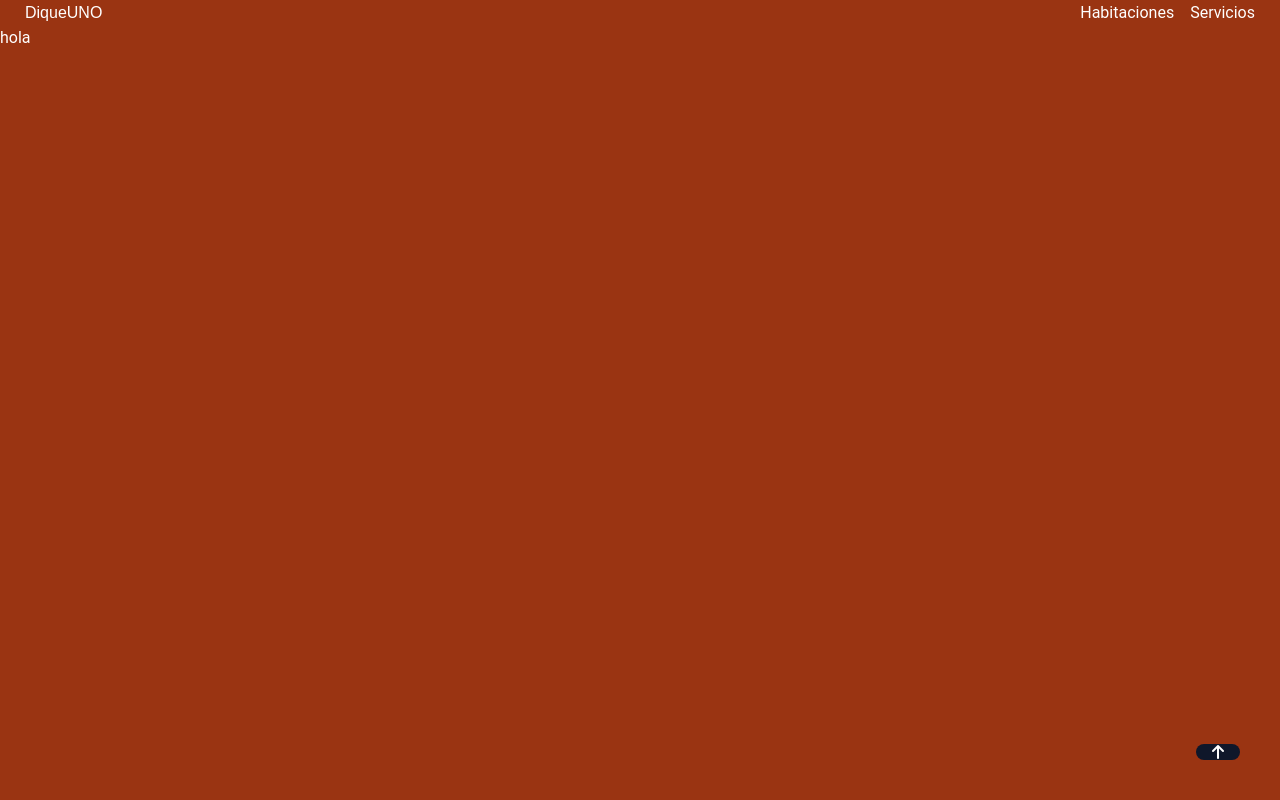
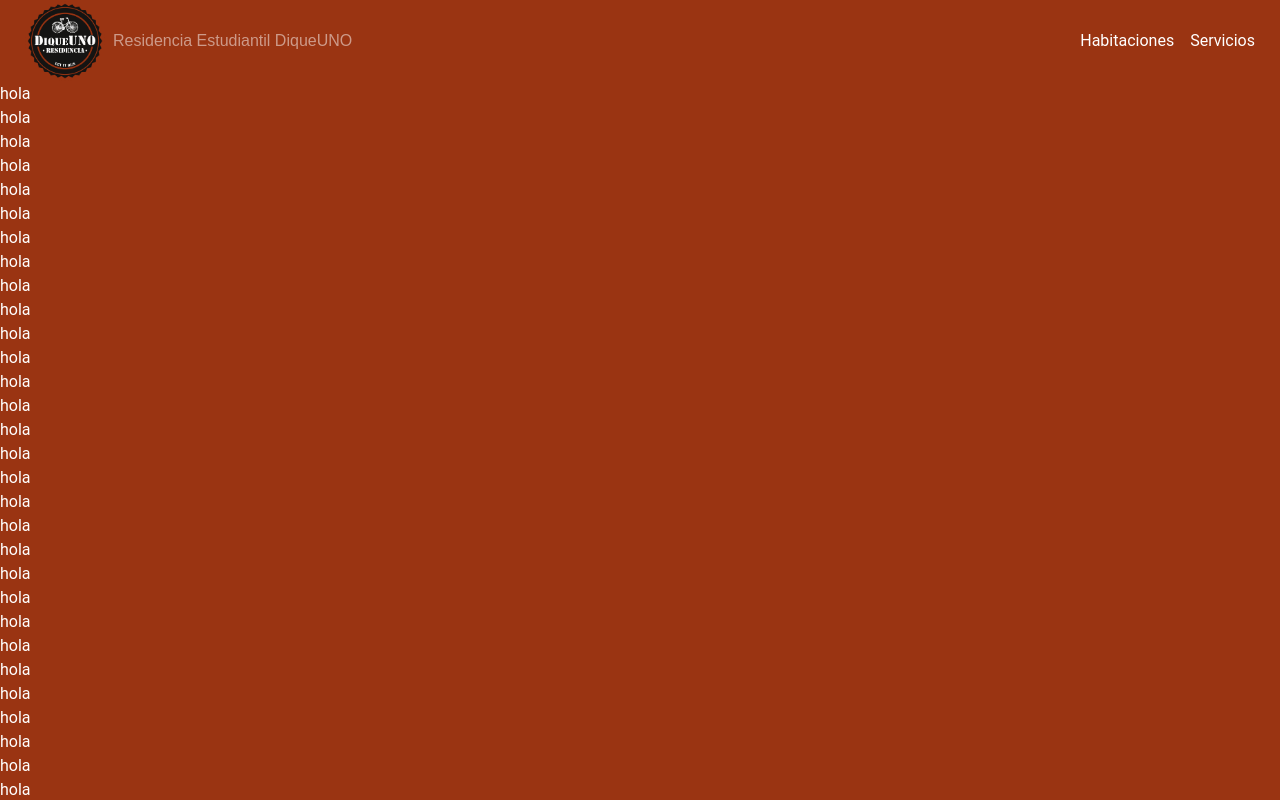
Before and after one commit to inagoy/diqueuno, a SvelteKit app: page / in a window 1280 px wide. Shown: the top 800 px of the page. Built offline with nearby package versions, Linux system fonts and the light colour scheme; a web font is replaced by a local one.

Commit message:
adding logo, working nav

```diff
--- a/package.json
+++ b/package.json
@@ -1,5 +1,5 @@
 {
-	"name": "drumsep",
+	"name": "diqueuno",
 	"version": "0.0.1",
 	"private": true,
 	"scripts": {
--- a/src/components/Header.svelte
+++ b/src/components/Header.svelte
@@ -1,5 +1,7 @@
 <script>
+
     export let y;
+
     let tabs = [
        {name: 'Habitaciones', link: '#habitaciones'},
        {name: 'Servicios', link: '#servicios'},
@@ -9,9 +11,12 @@
 <header class={'sticky z-[10] top-0 duration-200 px-6 flex items-center justify-between border border-solid'+ (
     y > 0 ? 'py-4 bg-slate-950 border-green-950' : 'py-6 bg-transparent border-transparent'
 )}>
-    <h1 class="font-medium">
-        DiqueUNO
-    </h1>
+    <div class="flex items-center justify-between gap-2">
+        <img src="/favicon.png" alt="Logo" width="80px"class=""/>
+        <h1 class="font-medium opacity-50">
+            Residencia Estudiantil DiqueUNO
+        </h1>
+    </div>
     <div class="sm:flex items-center gap-4 hidden">
         {#each tabs as tab, index}
             <a href={tab.link} class="duration-200 hover:opacity-40">
--- a/src/components/Main.svelte
+++ b/src/components/Main.svelte
@@ -1 +1,7 @@
-hola
+
+<script>
+    let holas = new Array(100).fill(0);
+</script>
+{#each holas as hola}
+    <div>hola</div>
+{/each}
--- a/src/routes/+layout.svelte
+++ b/src/routes/+layout.svelte
@@ -8,17 +8,18 @@
     let innerWidth = 0;
 
     function goTop(){
+        console.log("gotop")
         document.body.scrollIntoView()
     }
+    $:console.log(y);
 </script>
-
-<div class="relative flex flex-col max-w-[1400px] mx-auto w-full text-sm sm:text-base min-h-screen">
+<div class="relative flex flex-col mx-auto w-full text-sm sm:text-base min-h-screen">
     <div class={"fixed bottom-0 w-full duration-200 flex p-10 z-[10]" +(
-            y > 0 ? 'opacity-full pointer-events-auto' : 'pointer-events-none opcacity-0'
+            y > 0 ? 'opacity-full pointer-events-auto' : 'pointer-events-none opacity-0'
         )
     }>
-        <button on:click={goTop()} class="ml-auto rounded-full bg-slate-900 px-3 sm:px-4 hover:bg-slate-800 cursor-pointer">
-            <i class="fa-solid fa-arrow-up grid place-items-center aspect-square"/>
+        <button on:click={goTop} class="ml-auto rounded-full bg-green-900 px-3 hover:bg-slate-800 cursor-pointer">
+            <i class="fa-solid fa-arrow-up grid place-items-center aspect-square my-3 mx-3"/>
         </button>
     </div>
     <Header y={y}/>
```
Also changed, not shown: 1 other file (tests, documents, lock files or other folders).
